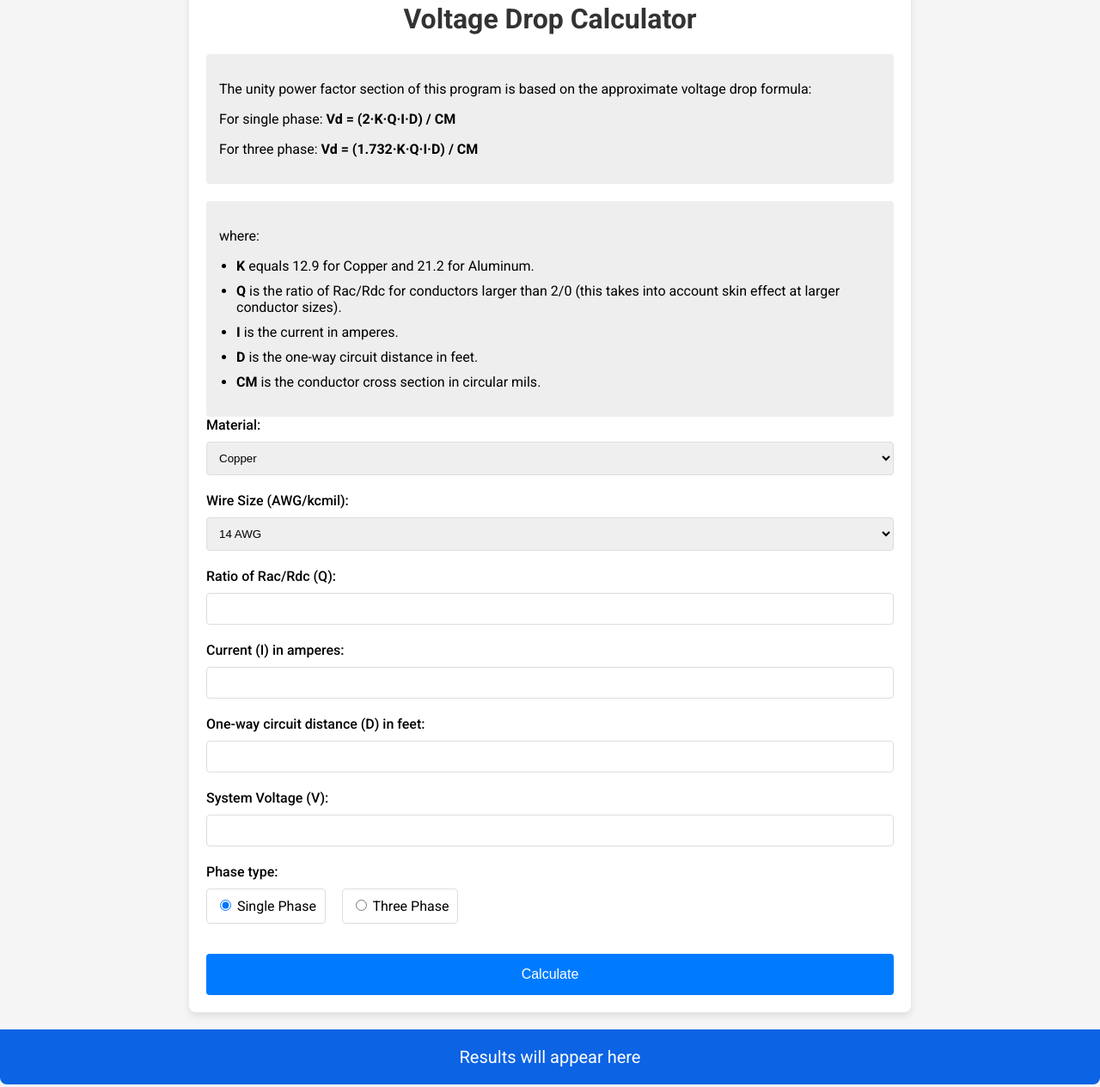
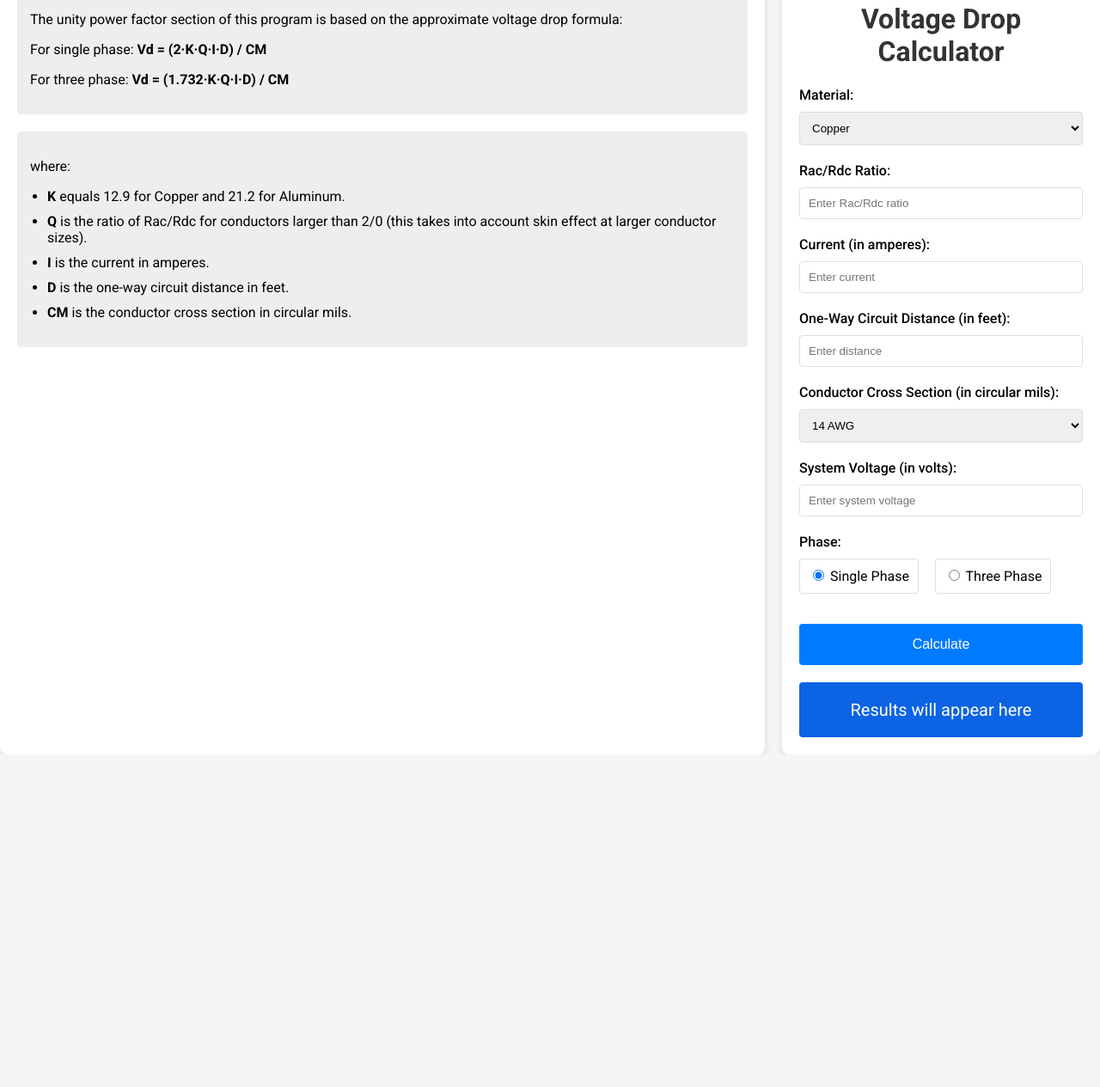
Before and after one commit to matfigueroac/Wolf-Voltage-Drop, a plain HTML site: page index.html in a window 1280 px wide. Shown: the part 78-1343 px from the top of the page at 86% size. After the commit the page ends 956 px from the top, so only its background shows below. Drawn offline with Linux system fonts and the light colour scheme.

Commit message:
Update index.html

```diff
--- a/index.html
+++ b/index.html
@@ -7,7 +7,10 @@
 <link href="https://fonts.googleapis.com/css2?family=Roboto:wght@400;500;700&display=swap" rel="stylesheet">
 <style>
   body { font-family: 'Roboto', sans-serif; background-color: #f5f5f5; margin: 0; }
-  .container { max-width: 800px; margin: 40px auto; padding: 20px; background: #fff; box-shadow: 0 4px 8px rgba(0,0,0,0.1); border-radius: 8px; }
+  .main-container { display: flex; justify-content: center; margin-top: 40px; }
+  .left-column, .right-column { background: #fff; padding: 20px; box-shadow: 0 4px 8px rgba(0,0,0,0.1); border-radius: 8px; }
+  .left-column { margin-right: 20px; }
+  .right-column { flex-grow: 1; }
   .input-group { margin-bottom: 20px; }
   .input-group label { display: block; font-weight: 500; margin-bottom: 5px; }
   .input-group input, .input-group select, .input-group label.radio { width: 100%; padding: 10px; margin-top: 5px; border-radius: 4px; border: 1px solid #ddd; box-sizing: border-box; }
@@ -15,22 +18,25 @@
   .input-group label.radio { display: inline-block; margin-right: 15px; font-weight: 400; width: auto; padding: 10px; text-align: center; }
   button { width: 100%; padding: 15px; margin-top: 10px; border: none; background-color: #007bff; color: white; font-size: 16px; border-radius: 4px; cursor: pointer; font-weight: 500; }
   button:hover { background-color: #005ecf; }
-  .result { background-color: #0c63e4; color: white; padding: 20px; margin-top: -20px; margin-bottom: 32px; border-radius: 0 0 8px 8px; font-size: 20px; text-align: center; }
-  .formula, .definition { background-color: #eee; padding: 15px; margin-top: 20px; border-radius: 4px; }
+  .result { background-color: #0c63e4; color: white; padding: 20px; margin-top: 20px; border-radius: 4px; font-size: 20px; text-align: center; }
+  .formula, .definition { background-color: #eee; padding: 15px; margin-bottom: 20px; border-radius: 4px; }
   .definition ul { padding-left: 20px; margin-top: 10px; }
   .definition ul li { margin-bottom: 10px; }
   h1 { text-align: center; color: #333; }
+  @media (max-width: 768px) {
+    .main-container { flex-direction: column; align-items: center; }
+    .left-column, .right-column { margin-right: 0; margin-bottom: 20px; max-width: 800px; }
+  }
 </style>
 </head>
 <body>
-<div class="container">
-  <h1>Voltage Drop Calculator</h1>
+<div class="main-container">
+  <div class="left-column">
     <div class="formula">
       <p>The unity power factor section of this program is based on the approximate voltage drop formula:</p>
       <p>For single phase: <strong>Vd = (2·K·Q·I·D) / CM</strong></p>
       <p>For three phase: <strong>Vd = (1.732·K·Q·I·D) / CM</strong></p>
     </div>
-
     <div class="definition">
       <p>where:</p>
       <ul>
@@ -41,7 +47,9 @@
         <li><strong>CM</strong> is the conductor cross section in circular mils.</li>
       </ul>
     </div>
-
+  </div>
+  <div class="right-column">
+    <h1>Voltage Drop Calculator</h1>
     <div class="input-group">
       <label for="material">Material:</label>
       <select id="material">
@@ -50,39 +58,36 @@
       </select>
     </div>
     <div class="input-group">
-    <label for="wireSize">Wire Size (AWG/kcmil):</label>
+      <label for="q">Rac/Rdc Ratio:</label>
+      <input type="number" id="q" step="0.01" placeholder="Enter Rac/Rdc ratio">
+    </div>
+    <div class="input-group">
+      <label for="i">Current (in amperes):</label>
+      <input type="number" id="i" placeholder="Enter current">
+    </div>
+    <div class="input-group">
+      <label for="d">One-Way Circuit Distance (in feet):</label>
+      <input type="number" id="d" placeholder="Enter distance">
+    </div>
+    <div class="input-group">
+      <label for="wireSize">Conductor Cross Section (in circular mils):</label>
       <select id="wireSize">
-      <!-- Wire size options will be added here by JavaScript -->
+        <!-- Options will be populated dynamically using JavaScript -->
       </select>
     </div>
     <div class="input-group">
-    <label for="q">Ratio of Rac/Rdc (Q):</label>
-    <input type="number" id="q" step="any">
+      <label for="voltage">System Voltage (in volts):</label>
+      <input type="number" id="voltage" placeholder="Enter system voltage">
     </div>
     <div class="input-group">
-    <label for="i">Current (I) in amperes:</label>
-    <input type="number" id="i" step="any">
-  </div>
-  <div class="input-group">
-    <label for="d">One-way circuit distance (D) in feet:</label>
-    <input type="number" id="d" step="any">
-  </div>
-  <div class="input-group">
-    <label for="voltage">System Voltage (V):</label>
-    <input type="number" id="voltage" step="any">
-  </div>
-  <div class="input-group">
-    <label>Phase type:</label>
-    <label class="radio">
-      <input type="radio" id="single" name="phase" value="single" checked> Single Phase
-    </label>
-    <label class="radio">
-      <input type="radio" id="three" name="phase" value="three"> Three Phase
-    </label>
+      <label for="phase">Phase:</label>
+      <label class="radio"><input type="radio" name="phase" value="single" checked> Single Phase</label>
+      <label class="radio"><input type="radio" name="phase" value="three"> Three Phase</label>
     </div>
     <button onclick="calculateVoltageDrop()">Calculate</button>
+    <div id="result" class="result">Results will appear here</div>
   </div>
- <div id="result" class="result">Results will appear here</div>
+</div>
 
 <script>
 // Populate the wire size dropdown
@@ -147,8 +152,8 @@ function calculateVoltageDrop() {
       voltageDrop = isFinite(voltageDrop) ? voltageDrop.toFixed(2) : '---';
       voltageDropPercentage = isFinite(voltageDropPercentage) ? voltageDropPercentage.toFixed(2) : '---';
 
-  document.getElementById('result').innerHTML = `Voltage Drop: ${voltageDrop} volts` +
-    `<br>Voltage Drop Percentage: ${voltageDropPercentage}%`;
+      document.getElementById('result').textContent = `Voltage Drop: ${voltageDrop} volts` +
+        ` | Voltage Drop Percentage: ${voltageDropPercentage}%`;
     }
 
     document.addEventListener('DOMContentLoaded', populateWireSizeDropdown);
```
Lines whose indentation alone changed are shown as unchanged.
